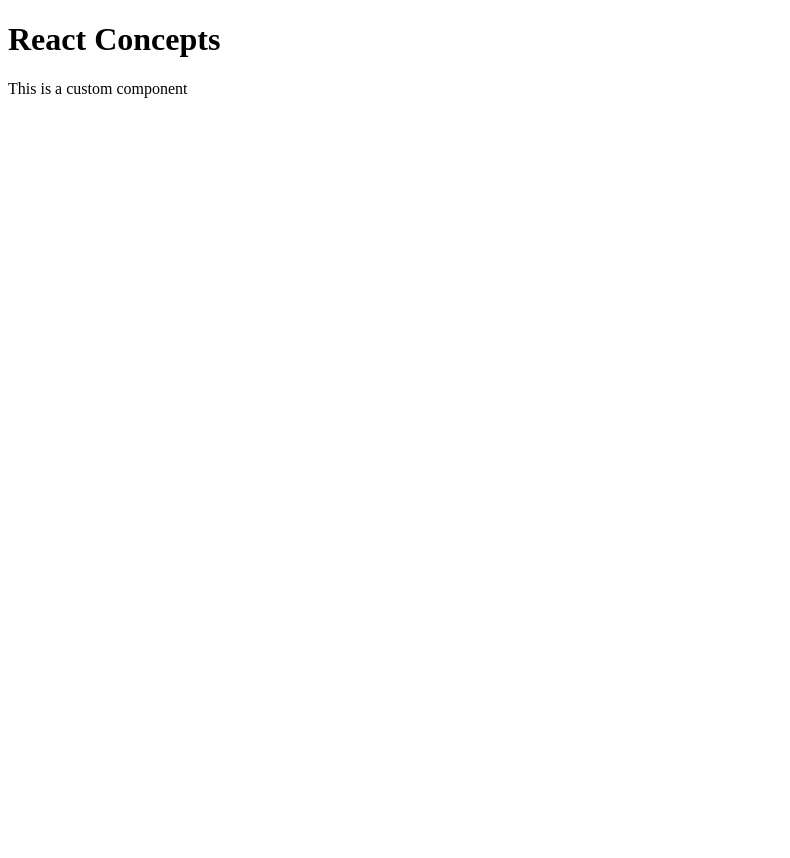
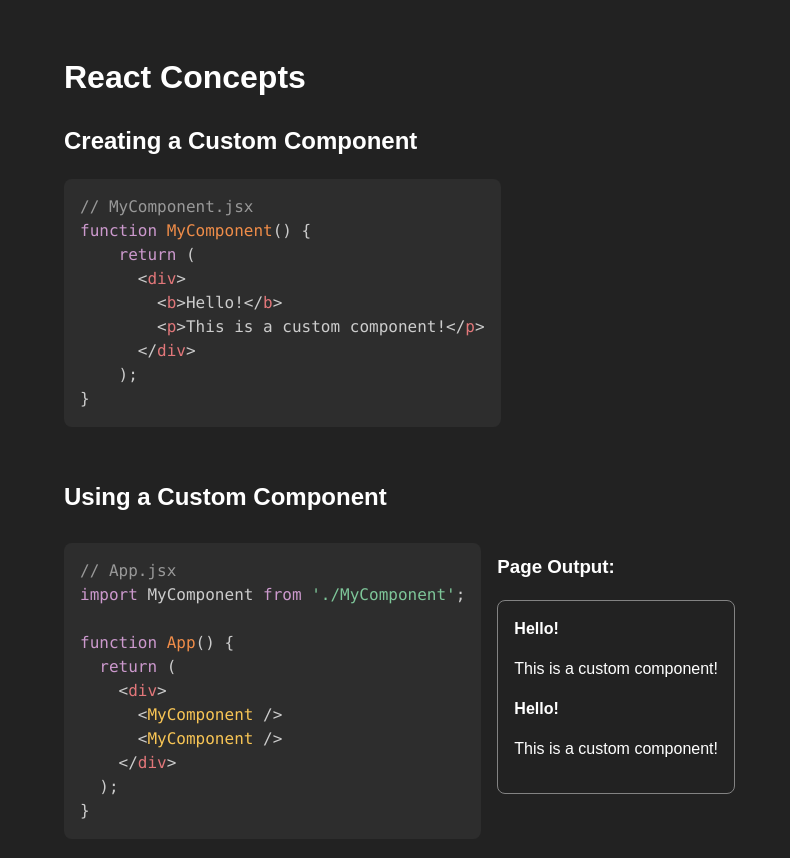
Before and after one commit to rniemela77/react-concepts, a React (Vite) app: page / in a window 1280 px wide. Shown: the top 858 px of the page, without its empty margins (0-790 px from the left). Before the commit the page ends 800 px from the top, so only its background shows below. Built offline with nearby package versions, Linux system fonts and the light colour scheme.

Commit message:
convert back to jsx, install prismjs, add component demonstration

```diff
--- a/index.html
+++ b/index.html
@@ -4,6 +4,7 @@
     <meta charset="UTF-8" />
     <meta name="viewport" content="width=device-width, initial-scale=1.0" />
     <title>React Concepts</title>
+    <link rel="stylesheet" href="/src/styles/global.css">
   </head>
   <body>
     <div id="root"></div>
--- a/package.json
+++ b/package.json
@@ -13,6 +13,7 @@
   "author": "",
   "license": "ISC",
   "dependencies": {
+    "prismjs": "^1.30.0",
     "react": "^19.1.1",
     "react-dom": "^19.1.1"
   },
--- a/src/App.js
+++ /dev/null
@@ -1,13 +0,0 @@
-import MyComponent from './components/MyComponent';
-
-function App() {
-    return (
-      <div>
-        <h1>React Concepts</h1>
-
-        <MyComponent />
-      </div>
-    );
-  }
-
-  export default App;
--- /dev/null
+++ b/src/App.jsx
@@ -0,0 +1,77 @@
+import { useEffect } from "react";
+import Prism from "prismjs";
+import "prismjs/components/prism-jsx";
+import "prismjs/components/prism-javascript";
+import "prismjs/themes/prism-tomorrow.css";
+import MyComponent from "./components/MyComponent";
+import MyComponentCode from "./components/MyComponentCode";
+import CssModulesComponent from "./components/CssModulesComponent";
+import StyledComponent from "./components/StyledComponent";
+
+function App() {
+  useEffect(() => {
+    // Highlight all code blocks when component mounts
+    Prism.highlightAll();
+  }, []);
+
+  return (
+    <div>
+      <h1>React Concepts</h1>
+      <h2>Creating a Custom Component</h2>
+      <MyComponentCode />
+      <br />
+      <h2>Using a Custom Component</h2>
+      <div class="d-flex gap">
+        <pre>
+          <code className="language-jsx">
+            {
+              "// App.jsx \nimport MyComponent from './MyComponent';\n\nfunction App() {\n  return (\n    <div>\n      <MyComponent />\n      <MyComponent />\n    </div>\n  );\n}"
+            }
+          </code>
+        </pre>
+
+        <div>
+          <h3>Page Output:</h3>
+          <div className="border">
+            <MyComponent />
+            <MyComponent />
+          </div>
+        </div>
+      </div>
+      {/* <CssModulesComponent /> */}
+      {/* <h2>Code Examples</h2>
+
+      <h3>JavaScript Example:</h3>
+      <pre><code className="language-javascript">
+{`function greet(name) {
+  return \`Hello, \${name}!\`;
+}
+
+console.log(greet('World'));`}
+      </code></pre>
+
+      <h3>CSS Example:</h3>
+      <pre><code className="language-css">
+{`.container {
+  display: flex;
+  justify-content: center;
+  align-items: center;
+  min-height: 100vh;
+}`}
+      </code></pre>
+
+      <h3>JSX Example:</h3>
+      <pre><code className="language-jsx">
+{`function Welcome(props) {
+  return (
+    <div className="welcome">
+      <h1>Hello, {props.name}!</h1>
+    </div>
+  );
+}`}
+      </code></pre> */}
+    </div>
+  );
+}
+
+export default App;
--- a/src/components/MyComponent.js
+++ b/src/components/MyComponent.jsx
@@ -1,7 +1,8 @@
 function MyComponent() {
   return (
     <div>
-      <p>This is a custom component</p>
+      <b>Hello!</b>
+      <p>This is a custom component!</p>
     </div>
   );
 }
--- /dev/null
+++ b/src/components/MyComponentCode.jsx
@@ -0,0 +1,21 @@
+const jsxExample = `// MyComponent.jsx
+function MyComponent() {
+    return (
+      <div>
+        <b>Hello!</b>
+        <p>This is a custom component!</p>
+      </div>
+    );
+}`;
+
+const MyComponentCode = () => {
+  return (
+    <div>
+      <pre>
+        <code className="language-jsx">{jsxExample}</code>
+      </pre>
+    </div>
+  );
+};
+
+export default MyComponentCode;
--- /dev/null
+++ b/src/styles/global.css
@@ -0,0 +1,32 @@
+body {
+    background-color: #222;
+    color: #fff;
+    font-family: Arial, Helvetica, sans-serif;
+    font-size: 16px;
+    line-height: 1.5;
+    margin: 0;
+    padding: 0;
+    box-sizing: border-box;
+    padding: 2rem 4rem;
+}
+
+pre {
+    padding: 10px;
+    border-radius: 8px;
+    display: block;
+    width: fit-content;
+}
+
+.d-flex {
+    display: flex;
+}
+
+.gap {
+    gap: 1rem;
+}
+
+.border {
+    border: 1px solid #838383;
+    padding: 1rem;
+    border-radius: 8px;
+}
--- a/vite.config.js
+++ b/vite.config.js
@@ -5,13 +5,14 @@
   plugins: [react()],
   esbuild: {
     loader: 'jsx',
-    include: /src\/.*\.js$/,
+    include: /src\/.*\.(js|jsx)$/,
     exclude: [],
   },
   optimizeDeps: {
     esbuildOptions: {
       loader: {
         '.js': 'jsx',
+        '.jsx': 'jsx',
       },
     },
   },
```
Also changed, not shown: 1 other file (tests, documents, lock files or other folders).
